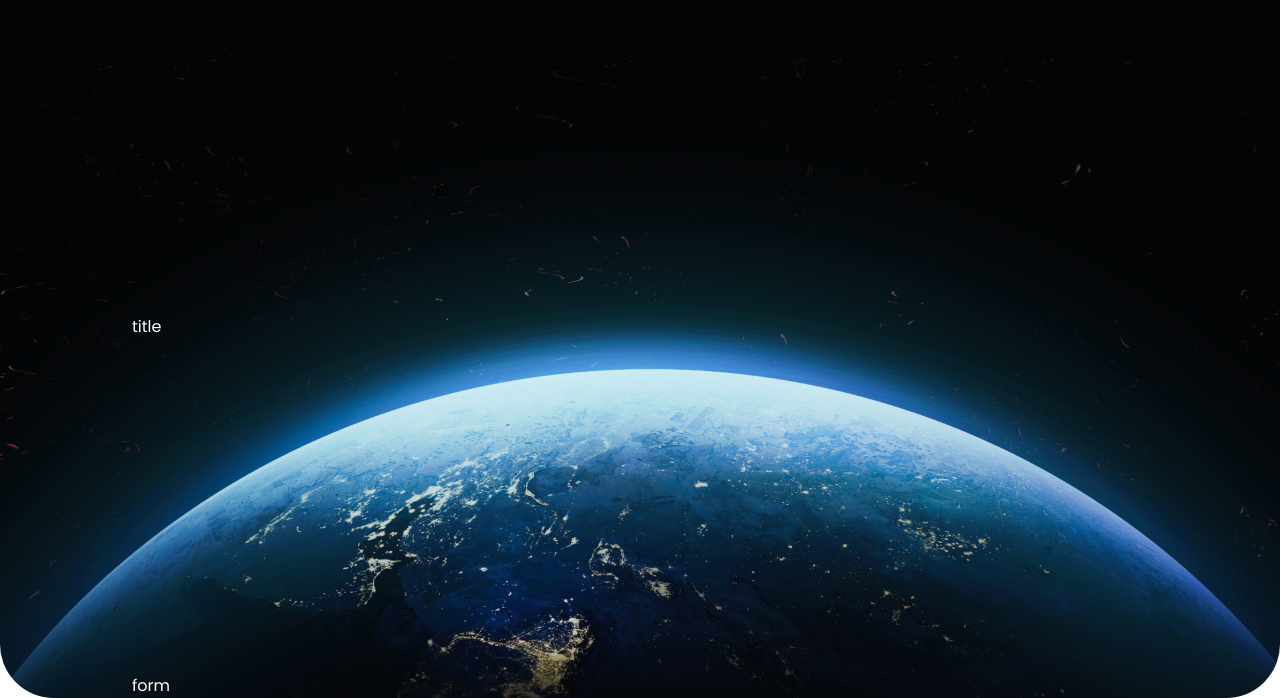
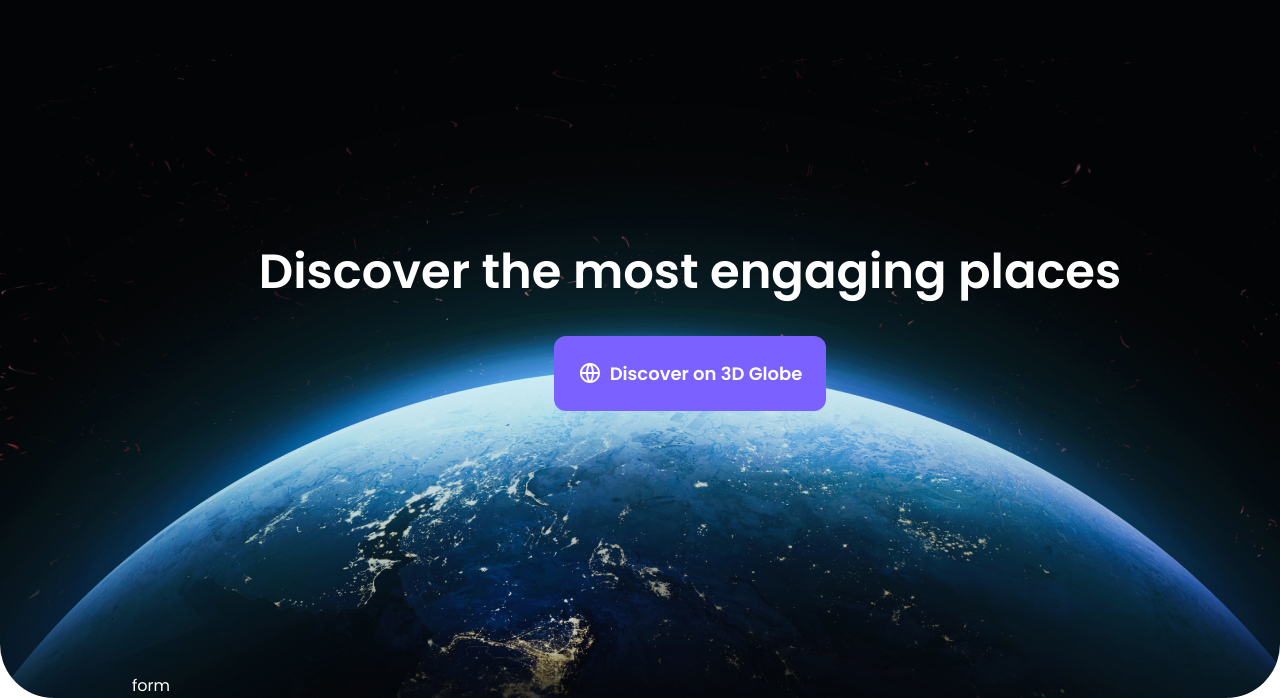
Before and after one commit to Vladikst/Travel-landing, a plain HTML site: page index.html in a window 1280 px wide. Shown: the part 102-800 px from the top of the page. Drawn offline with Linux system fonts and the light colour scheme.

Commit message:
add file buttons and finished header-content

```diff
--- a/index.html
+++ b/index.html
@@ -49,7 +49,15 @@
             </div>
           </div>
         </nav>
-        <div>title</div>
+
+        <div class="header__content">
+          <h1 class="header__title">Discover the most engaging places</h1>
+          <button class="button button--huge">
+            <img src="./img/icons/global.svg" alt="global" />
+            Discover on 3D Globe
+          </button>
+        </div>
+
         <div>form</div>
       </div>
     </header>
--- /dev/null
+++ b/styles/buttons.css
@@ -0,0 +1,19 @@
+.button {
+  border-radius: 12px;
+  background: #7b61ff;
+  color: #fff;
+  transition: background-color 0.2s ease-in;
+}
+
+.button:hover {
+  background-color: #6344ff;
+}
+
+.button--huge {
+  padding: 24px;
+  font-size: 18px;
+  font-weight: 600;
+  display: flex;
+  column-gap: 8px;
+  align-items: center;
+}
--- a/styles/style.css
+++ b/styles/style.css
@@ -1,5 +1,6 @@
 @import './reset.css';
 @import url('https://fonts.googleapis.com/css2?family=Poppins:wght@300;400;500;600&display=swap');
+@import './buttons.css';
 
 body {
   font-family: 'Poppins', sans-serif;
@@ -104,3 +105,19 @@ body {
 .user__img {
   border-radius: 50%;
 }
+
+/* Header Content */
+
+.header__content {
+  display: flex;
+  flex-direction: column;
+  row-gap: 32px;
+  align-items: center;
+  text-align: center;
+}
+
+.header__title {
+  font-weight: 600;
+  font-size: 48px;
+  line-height: 1.3;
+}
```
